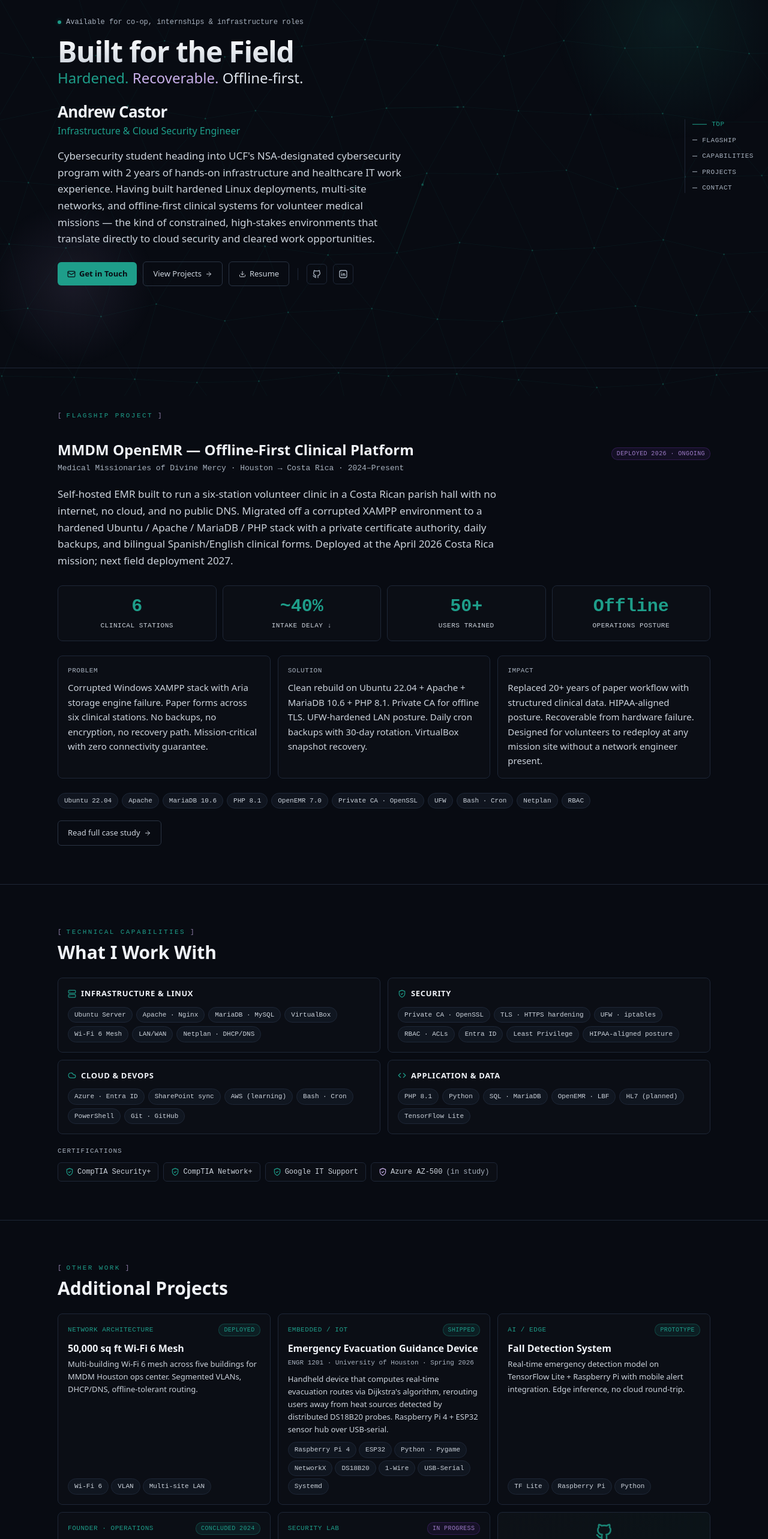
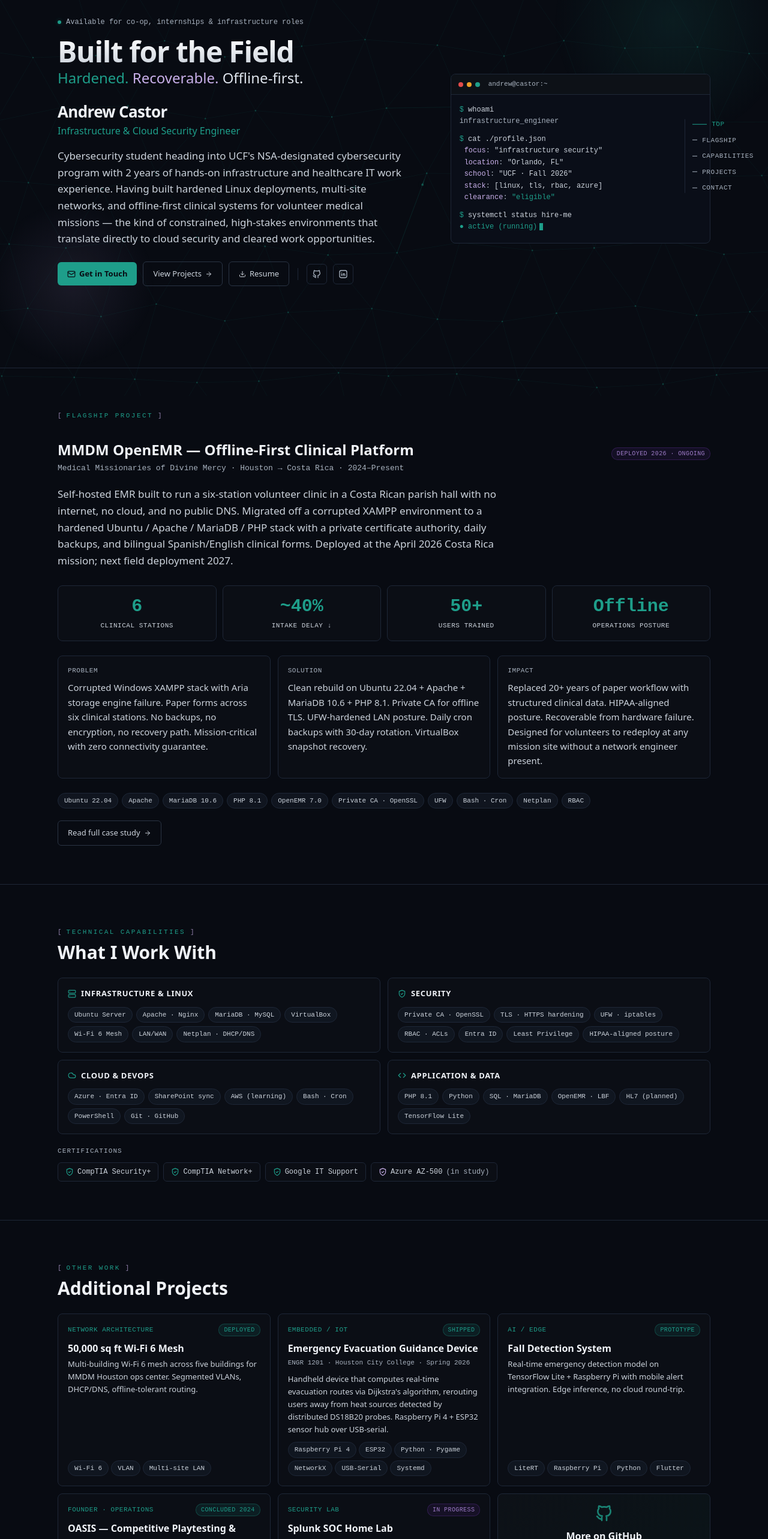
Before and after one commit to osakhra/andrewcastor-portfolio, a Next.js app: page / in a window 1280 px wide. Shown: the part 140-2706 px from the top of the page at 60% size. Built offline with nearby package versions, Linux system fonts and the light colour scheme.

Commit message:
quiet update

```diff
--- a/app/about/page.tsx
+++ b/app/about/page.tsx
@@ -90,7 +90,7 @@ const gamingRanks = [
   {
     game: 'Spectre Divide',
     rank: 'Champion · Top 20',
-    note: 'Top tier before game sunset',
+    note: 'Reached within weeks of game launch',
   },
   {
     game: 'Aimlab',
--- a/app/page.tsx
+++ b/app/page.tsx
@@ -119,6 +119,12 @@ export default function HomePage() {
               </a>
             </div>
           </FadeUp>
+
+          <div className="hidden lg:block">
+            <FadeUp delay={200}>
+              <TerminalPanel />
+            </FadeUp>
+          </div>
         </div>
       </section>
 
--- a/data/content.ts
+++ b/data/content.ts
@@ -177,7 +177,7 @@ export const projects: Project[] = [
     category: 'Embedded / IoT',
     status: 'shipped',
     statusLabel: 'Shipped',
-    context: 'ENGR 1201 · University of Houston · Spring 2026',
+    context: 'ENGR 1201 · Houston City College · Spring 2026',
     description:
       'Handheld device that computes real-time evacuation routes via Dijkstra\'s algorithm, rerouting users away from heat sources detected by distributed DS18B20 probes. Raspberry Pi 4 + ESP32 sensor hub over USB-serial.',
     technologies: [
@@ -185,8 +185,6 @@ export const projects: Project[] = [
       'ESP32',
       'Python · Pygame',
       'NetworkX',
-      'DS18B20',
-      '1-Wire',
       'USB-Serial',
       'Systemd',
     ],
@@ -199,7 +197,7 @@ export const projects: Project[] = [
     statusLabel: 'Prototype',
     description:
       'Real-time emergency detection model on TensorFlow Lite + Raspberry Pi with mobile alert integration. Edge inference, no cloud round-trip.',
-    technologies: ['TF Lite', 'Raspberry Pi', 'Python'],
+    technologies: ['LiteRT', 'Raspberry Pi', 'Python', 'Flutter'],
   },
   {
     slug: 'oasis',
```
